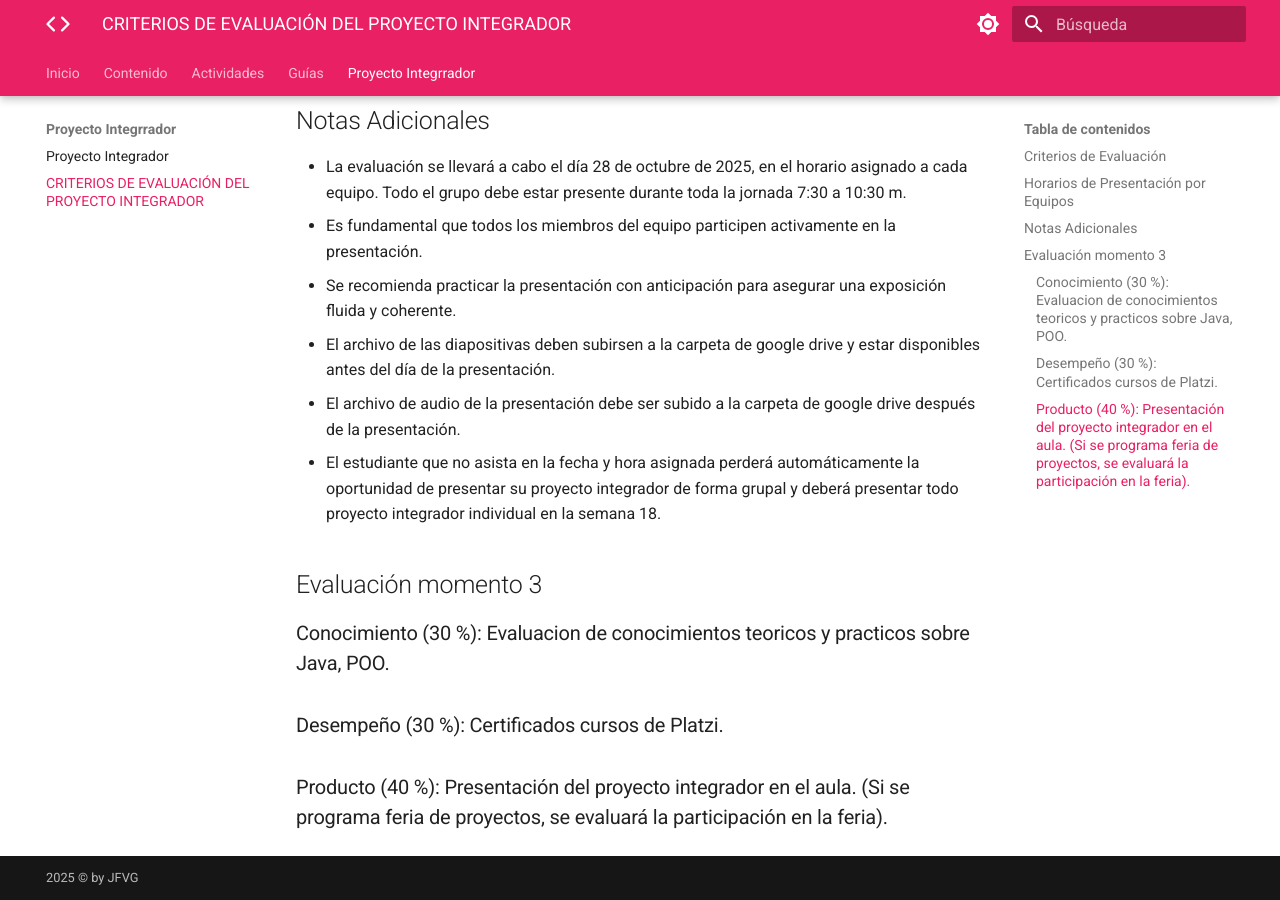
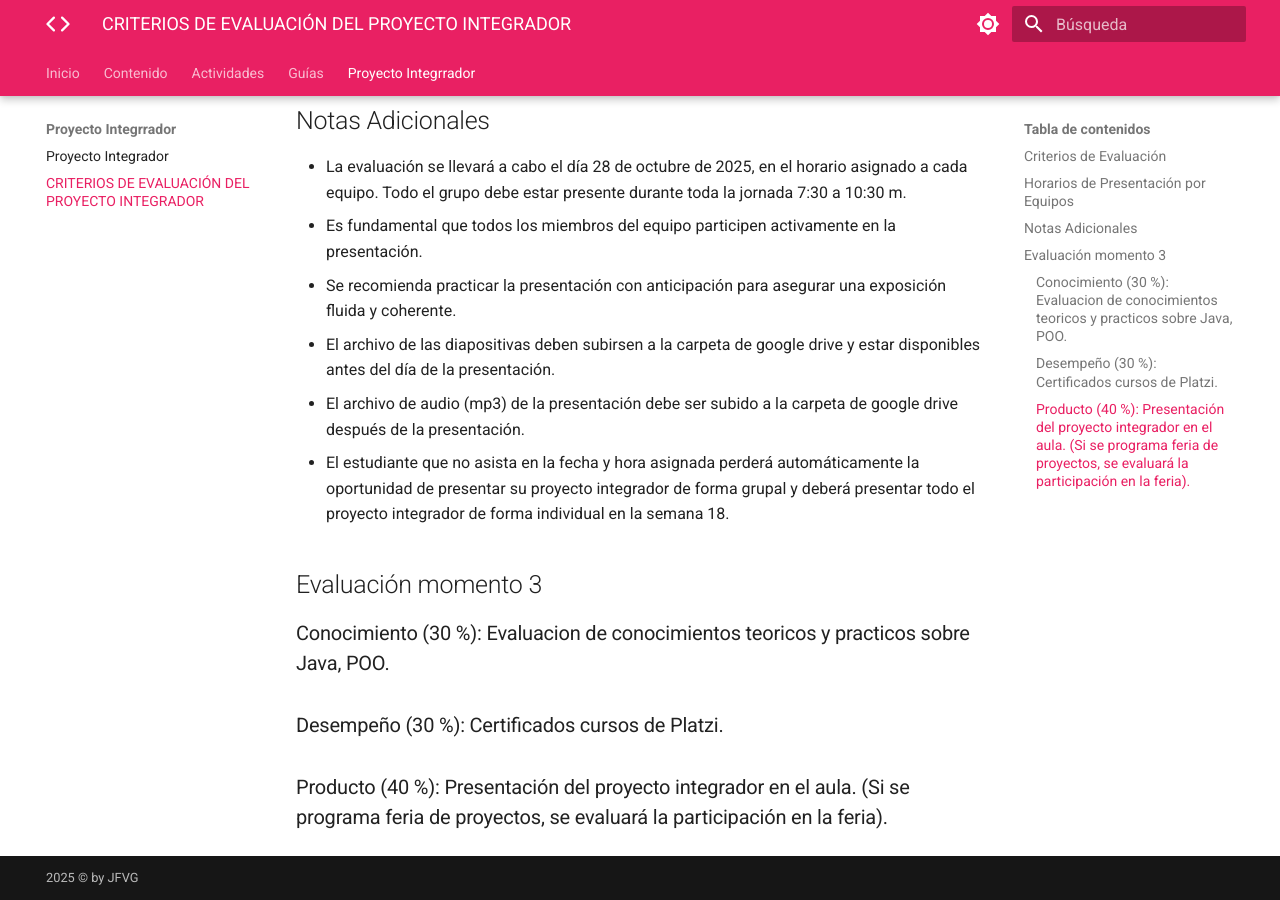
Before and after one commit to jfinfocesde/25b1, an MkDocs documentation site: the page built from docs/pi/p2.md, in a window 1280 px wide and 900 px high, scrolled down 2408 px. Built offline with MkDocs 1.6.1 and Material for MkDocs 9.7.7, drawn with Linux system fonts in a browser that asks for light colours.

Commit message:
21-10-2025

```diff
--- a/docs/pi/p2.md
+++ b/docs/pi/p2.md
@@ -56,8 +56,8 @@
 - Es fundamental que todos los miembros del equipo participen activamente en la presentación.
 - Se recomienda practicar la presentación con anticipación para asegurar una exposición fluida y coherente.
 - El archivo de las diapositivas deben subirsen a la carpeta de google drive y estar disponibles antes del día de la presentación.
-- El archivo de audio de la presentación debe ser subido a la carpeta de google drive después de la presentación.
-- El estudiante que no asista en la fecha y hora asignada perderá automáticamente la oportunidad de presentar su proyecto integrador de forma grupal y deberá presentar todo proyecto integrador individual en la semana 18.
+- El archivo de audio (mp3) de la presentación debe ser subido a la carpeta de google drive después de la presentación.
+- El estudiante que no asista en la fecha y hora asignada perderá automáticamente la oportunidad de presentar su proyecto integrador de forma grupal y deberá presentar todo el proyecto integrador de forma individual en la semana 18.
 
 ## Evaluación momento 3
 
```
